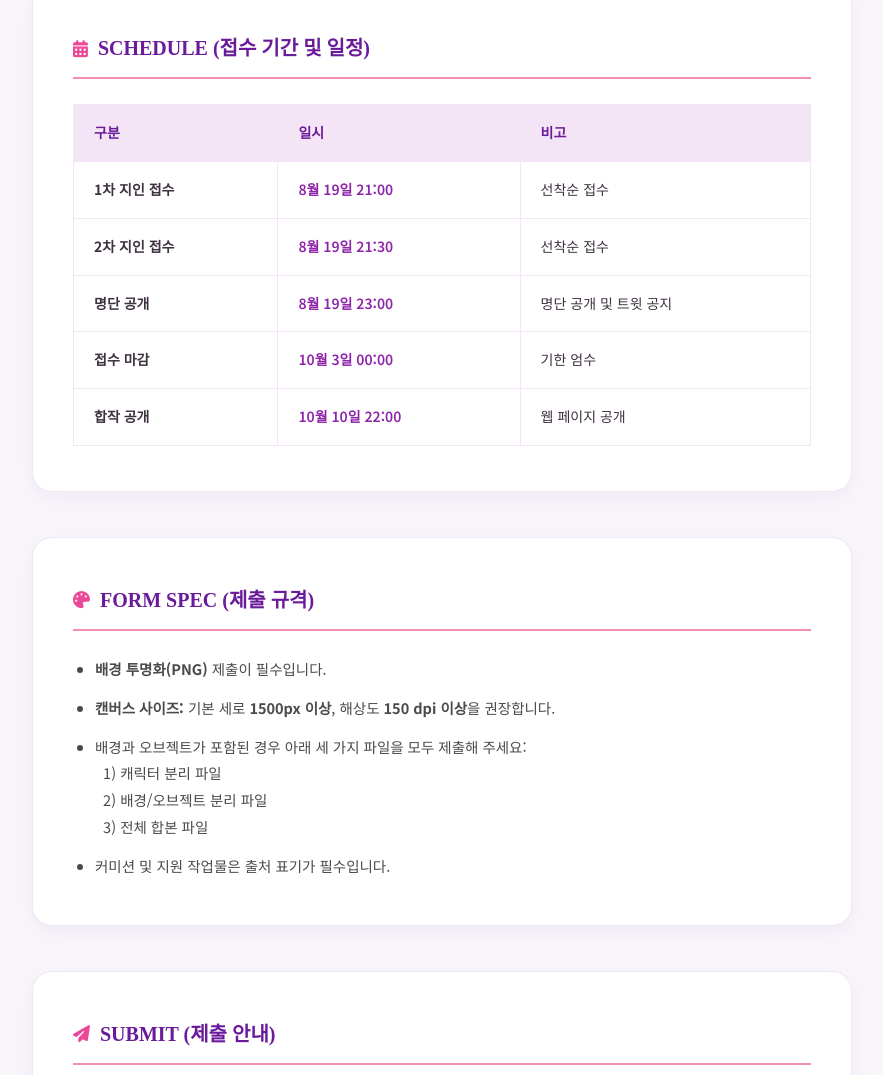
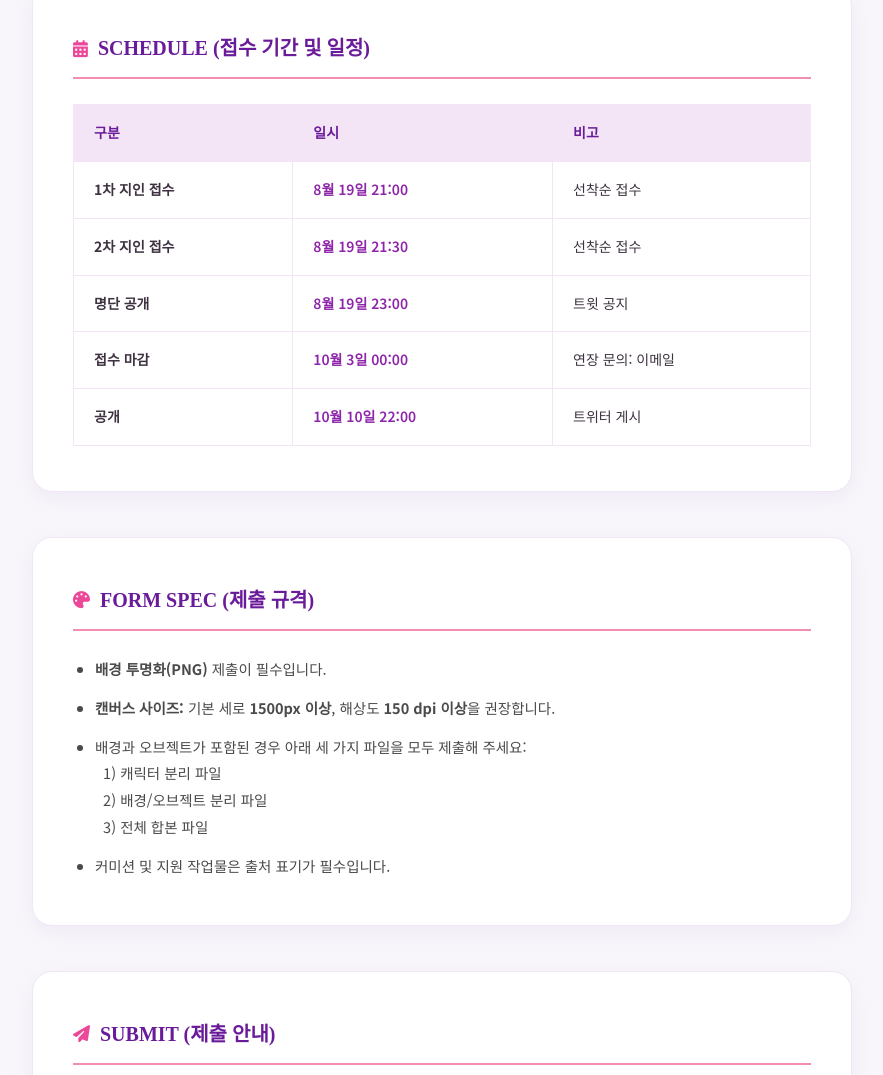
Before and after one commit to CAKELUV/merrygoround, a plain HTML site: page index.html in a window 1280 px wide. Shown: the part 976-2051 px from the top of the page, without its empty margins (198-1081 px from the left). Drawn offline with Linux system fonts and the light colour scheme; a web font is replaced by a local one.

Commit message:
Update index.html

```diff
--- a/index.html
+++ b/index.html
@@ -270,17 +270,17 @@
         <tr>
           <td><b>명단 공개</b></td>
           <td class="date">8월 19일 23:00</td>
-          <td>명단 공개 및 트윗 공지</td>
+          <td>트윗 공지</td>
         </tr>
         <tr>
           <td><b>접수 마감</b></td>
           <td class="date">10월 3일 00:00</td>
-          <td>기한 엄수</td>
+          <td>연장 문의: 이메일</td>
         </tr>
         <tr>
-          <td><b>합작 공개</b></td>
+          <td><b>공개</b></td>
           <td class="date">10월 10일 22:00</td>
-          <td>웹 페이지 공개</td>
+          <td>트위터 게시</td>
         </tr>
       </tbody>
     </table>
```
